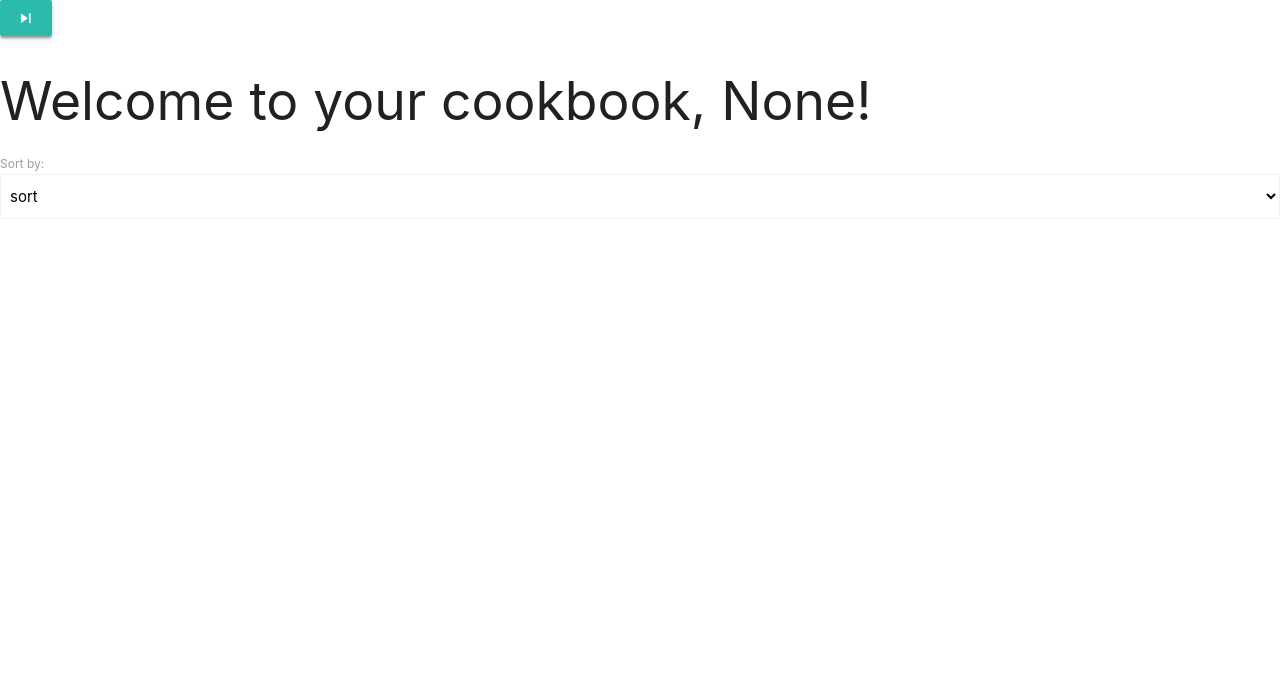
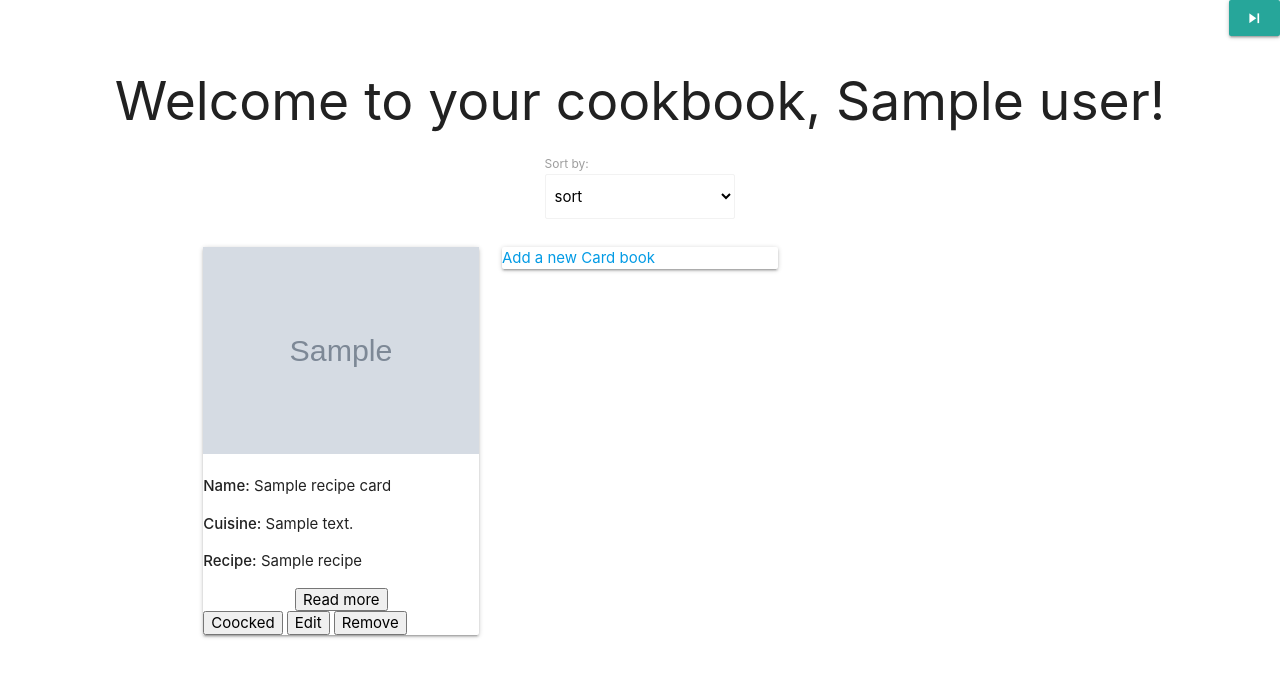
Before and after one commit to Code-Institute-Submissions/Code-Institute-Milestone-3-Data-Centric-Dev-Python-Flask, a Flask app: page /main_page in a window 1280 px wide. Shown: the top 677 px of the page. Run offline with Flask 2, Linux system fonts and the light colour scheme; grey boxes marked "Sample" are stand-in pictures; a database or web service that is not in the repository returns one stand-in record (values such as "Sample title"); some libraries are stand-ins or nearby versions.

Commit message:
Added add_cookcard.html

```diff
--- a/run.py
+++ b/run.py
@@ -25,13 +25,33 @@ def landing_page():
 
       if existing_user is None:
          hashpass = bcrypt.generate_password_hash(request.form["password"]).decode("utf-8")
-         users.insert({"name" : request.form["username"], "password" : hashpass})
-         session["username"] = request.form["username"]
+
+         # Insert default data to mongoDB Atlas
+         users.insert({
+            "name" : request.form["username"],
+            "password" : hashpass,
+            "recipe_cards" : [
+               {
+               "recipe_name" : "Spaghetti Bolognese",
+               "cuisine": "Italian",
+               "recipe" : "Spaghetty with tomato's sauce",
+               "cooked" : 0,
+               "img" : "https://ichef.bbci.co.uk/food/ic/food_16x9_832/recipes/one_pot_chorizo_and_15611_16x9.jpg"
+               },
+               {
+               "recipe_name" : "China",
+               "cuisine": "Chinese",
+               "recipe" : "China with chilli peppers",
+               "cooked" : 0,
+               "img" : "https://www.intrepidtravel.com/sites/intrepid/files/styles/low-quality/public/elements/product/hero/RFA-heroes_0012_china_chengdu_IMG_6454.jpg"
+               }
+               ]
+            })
          return redirect(url_for("login"))
 
       return "The username already exist!"
 
-   return render_template("landing.html", recipe_cards=mongo.db.recipe_cards.find())
+   return render_template("landing.html")
 
 
 @app.route("/login", methods=['GET', 'POST'])
@@ -47,18 +67,20 @@ def login():
          return "Invalid username/password combination"
       return "Invalid username"
 
-   '''
-   if "username" in session:
-      return "You are logged in as " + session["username"]
-   '''
    return render_template("login.html")
+
 
 @app.route("/main_page")
 def main_page():
-   username = request.args.get("username", None)
+   users = mongo.db.users
+   login_user = users.find_one({"name" : request.args.get("username", None)})
 
-   return render_template("main_page.html", username=username)
+   return render_template("main_page.html", user=login_user)
 
+
+@app.route("/main_page/add_cookcard/")
+def add_page():
+   return render_template("add_cookcard.html")
 
 if __name__ == '__main__':
    app.run(debug=True)
--- a/templates/main_page.html
+++ b/templates/main_page.html
@@ -1,16 +1,63 @@
 {% extends 'base.html' %}
 {% block content %}
-<div class="arrow-back"><a href="{{ url_for('landing_page') }}" class="waves-effect waves-light btn"><i
+
+<!-- Logout button -->
+<div class="arrow-back text-align--right"><a href="{{ url_for('landing_page') }}" class="waves-effect waves-light btn"><i
          class="material-icons">skip_next</i></a></div>
-<h2>Welcome to your cookbook, {{ username }}!</h2>
+<!-- /Logout button -->
 
-<form action="">
-   <label for="pet-select">Sort by:</label>
-   <select style="display: inline-block;" id="pet-select">
-      <option value="" disabled selected>sort</option>
-      <option value="dog">Name</option>
-      <option value="cat">Cuisine</option>
-   </select>
-</form>
+<h2 class="center-align">Welcome to your cookbook, {{ user.name }}!</h2>
+
+<!-- Sort by Select -->
+<div class="container-select">
+   <div class="row display-flex">
+      <div class="col s2 margin--auto">
+         <form action="" method="POST">
+            <label for="pet-select">Sort by:</label>
+            <select style="display: inline-block;" id="pet-select">
+               <option value="" disabled selected>sort</option>
+               <option value="name">Name</option>
+               <option value="cuisine">Cuisine</option>
+            </select>
+         </form>
+      </div>
+   </div>
+</div>
+<!-- Sort by Select -->
+
+<!-- Cards container -->
+<div class="container container-cards">
+   <div class="row">
+      {% for recipe_card in user.recipe_cards %}
+      <div class="col s4">
+         <div class="card">
+            <img class="image"
+               src="{{ recipe_card.img }}"
+               alt="meal">
+
+            <div class="card-description">
+               <p><strong>Name:</strong> {{ recipe_card.recipe_name }}</p>
+               <p><strong>Cuisine:</strong> {{ recipe_card.cuisine }}</p>
+               <p><strong>Recipe:</strong> {{ recipe_card.recipe }}</p>
+               <div class="center-align">
+                  <button>Read more</button>
+               </div>
+               <button>Coocked</button>
+               <button>Edit</button>
+               <button>Remove</button>
+            </div>
+         </div>
+      </div>
+      {% endfor %}
+
+      <div class="col s4">
+            <a href="{{ url_for('add_page') }}"><div class="card">
+           Add a new Card book
+         </div></a>
+      </div>
+   </div>
+</div>
+
+<!-- /Cards container -->
 
 {% endblock %}
```
Also changed, not shown: templates/add_cookcard.html (added, +10 -0 lines), templates/landing.html (+0 -11 lines), templates/login.html (+5 -2 lines).
